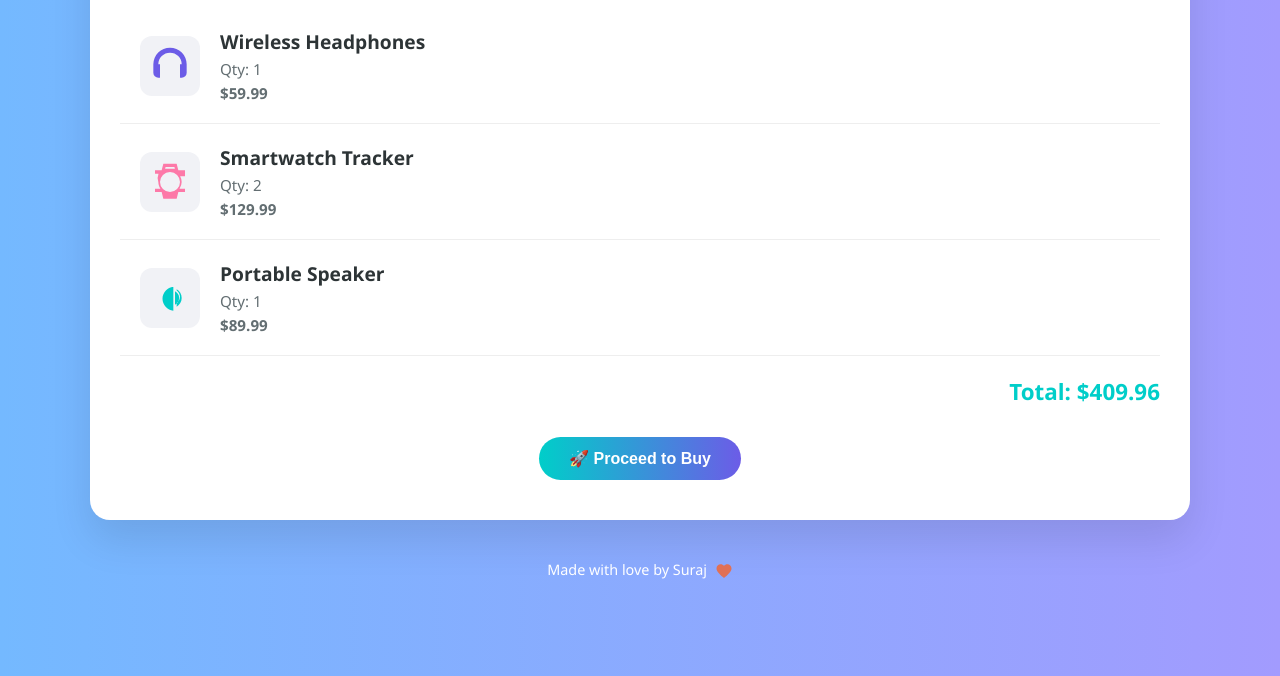
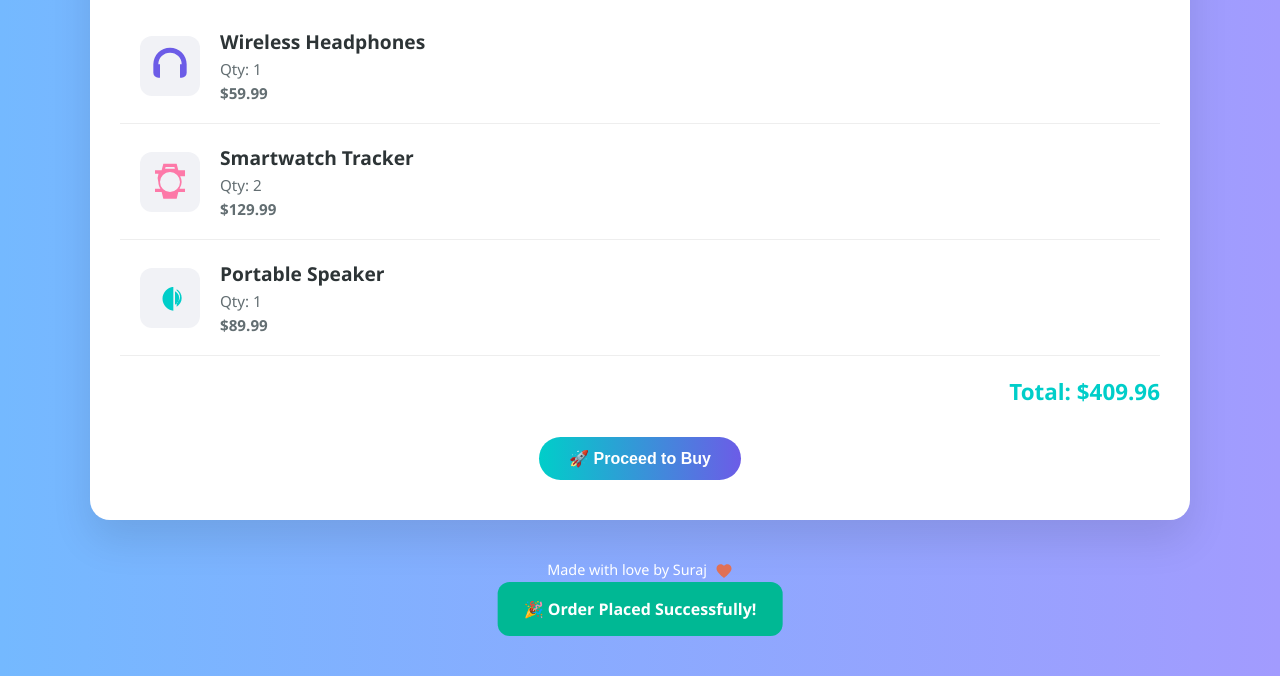
Before and after one commit to SurajBari/mordern_cart, a plain HTML site: page index.html in a window 1280 px wide. Both pictures are taken after a click on the button "🚀 Proceed to Buy". Shown: the part 124-800 px from the top of the page. Drawn offline with Linux system fonts and the light colour scheme.

Commit message:
Update index.html

```diff
--- a/index.html
+++ b/index.html
@@ -2,8 +2,8 @@
 <html lang="en">
 <head>
   <meta charset="UTF-8" />
-  <meta name="viewport" content="width=device-width, initial-scale=1.0"/>
-  <title>Suraj Cart</title>
+  <meta name="viewport" content="width=device-width, initial-scale=1.0" />
+  <title>Dot Cart</title>
   <style>
     :root {
       --primary: #6c5ce7;
@@ -49,10 +49,6 @@
       padding: 20px;
       border-bottom: 1px solid #eee;
       flex-wrap: wrap;
-    }
-
-    .cart-item:last-child {
-      border-bottom: none;
     }
 
     .product-icon {
@@ -147,6 +143,58 @@
         width: 100%;
       }
     }
+
+    /* Toast at bottom center with celebration animation */
+    .toast {
+      position: fixed;
+      bottom: 40px;
+      left: 50%;
+      transform: translateX(-50%) translateY(50px);
+      background: #00b894;
+      color: white;
+      padding: 16px 26px;
+      border-radius: 12px;
+      font-size: 1rem;
+      font-weight: bold;
+      box-shadow: 0 8px 20px rgba(0, 0, 0, 0.2);
+      opacity: 0;
+      pointer-events: none;
+      z-index: 9999;
+      transition: all 0.4s ease;
+    }
+
+    .toast.show {
+      opacity: 1;
+      pointer-events: auto;
+      transform: translateX(-50%) translateY(0);
+      animation: popIn 0.5s ease, confetti 1s ease-out forwards;
+    }
+
+    /* Bounce in */
+    @keyframes popIn {
+      0% { transform: translateX(-50%) translateY(60px); opacity: 0; }
+      100% { transform: translateX(-50%) translateY(0); opacity: 1; }
+    }
+
+    /* Confetti pop effect (scaled bounce + color burst) */
+    @keyframes confetti {
+      0% {
+        box-shadow:
+          0 0 #fff,
+          -20px -10px #fd79a8,
+          20px -10px #74b9ff,
+          -20px 10px #ffeaa7,
+          20px 10px #55efc4;
+      }
+      100% {
+        box-shadow:
+          0 0 #fff,
+          -80px -80px transparent,
+          80px -80px transparent,
+          -80px 80px transparent,
+          80px 80px transparent;
+      }
+    }
   </style>
 </head>
 <body>
@@ -156,7 +204,6 @@
 
     <div class="cart-item">
       <div class="product-icon">
-        <!-- SVG Headphone Icon -->
         <svg fill="#6c5ce7" viewBox="0 0 24 24">
           <path d="M12 1a10 10 0 0 0-10 10v5a3 3 0 0 0 3 3h1v-8H5a7 7 0 0 1 14 0h-1v8h1a3 3 0 0 0 3-3v-5A10 10 0 0 0 12 1z"/>
         </svg>
@@ -170,7 +217,6 @@
 
     <div class="cart-item">
       <div class="product-icon">
-        <!-- SVG Watch Icon -->
         <svg fill="#fd79a8" viewBox="0 0 24 24">
           <path d="M16 1H8l-1 4H3v2h2.1A7.003 7.003 0 0 0 5 12c0 1.49.47 2.86 1.27 4H3v2h4l1 4h8l1-4h4v-2h-3.27A6.978 6.978 0 0 0 19 12a6.978 6.978 0 0 0-.9-3.4H21V5h-4l-1-4zM9.35 3h5.3l.3 1H9.05l.3-1zM12 18a6 6 0 1 1 0-12 6 6 0 0 1 0 12z"/>
         </svg>
@@ -184,7 +230,6 @@
 
     <div class="cart-item">
       <div class="product-icon">
-        <!-- SVG Speaker Icon -->
         <svg fill="#00cec9" viewBox="0 0 24 24">
           <path d="M17.5 12c0-1.77-1.02-3.29-2.5-4.03v8.06A4.993 4.993 0 0 0 17.5 12zM14 4.27V19.7c-3.61-.44-6.5-3.52-6.5-7.2s2.89-6.76 6.5-7.23zM19 12c0 2.21-1.2 4.15-3 5.19v-2.24c1.19-.84 2-2.2 2-3.75s-.81-2.91-2-3.75V6.81c1.8 1.04 3 2.98 3 5.19z"/>
         </svg>
@@ -200,18 +245,30 @@
       Total: $409.96
     </div>
 
-    <button class="btn">🚀 Proceed to Buy</button>
+    <button class="btn" onclick="showToast()">🚀 Proceed to Buy</button>
   </div>
+
+  <div class="toast" id="toast">🎉 Order Placed Successfully!</div>
 
   <div class="footer">
     Made with love by Suraj
-    <svg viewBox="0 0 24 24"><path d="M12 21.35l-1.45-1.32C5.4 15.36 2
-    12.28 2 8.5 2 5.42 4.42 3 7.5
+    <svg viewBox="0 0 24 24"><path d="M12 21.35l-1.45-1.32C5.4 15.36 2 12.28 2 8.5 2 5.42 4.42 3 7.5
     3c1.74 0 3.41 0.81 4.5 2.09C13.09
     3.81 14.76 3 16.5 3 19.58 3 22
     5.42 22 8.5c0 3.78-3.4 6.86-8.55
     11.54L12 21.35z"/></svg>
   </div>
 
+  <script>
+    function showToast() {
+      const toast = document.getElementById("toast");
+      toast.classList.add("show");
+
+      setTimeout(() => {
+        toast.classList.remove("show");
+      }, 3000);
+    }
+  </script>
+
 </body>
 </html>
```
